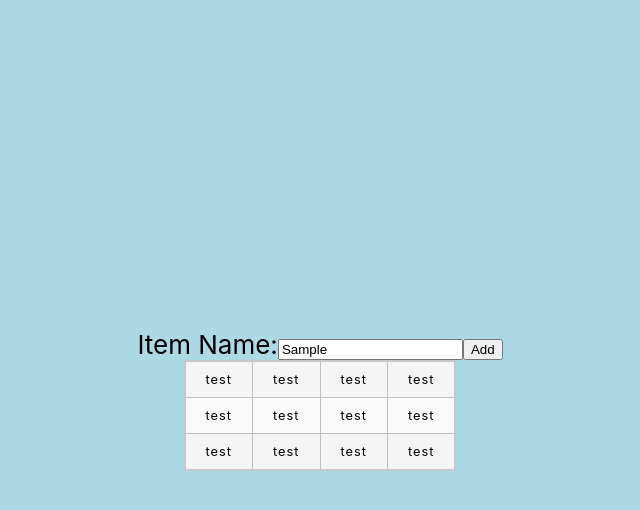
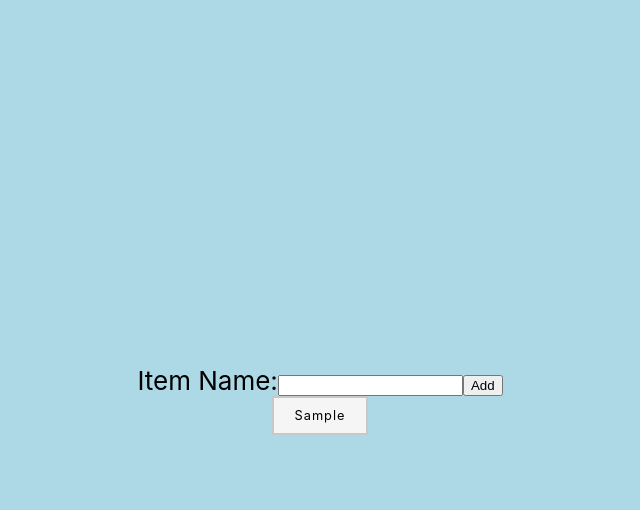
Before and after one commit to matthewaching/recipe-generator, a React (Create React App) app: page / in a window 1280 px wide. Both pictures are taken after typing "Sample" into the empty fields and a click on the button "Add". Shown: the top 510 px of the page, without its empty margins (320-960 px from the left). Built offline with nearby package versions, Linux system fonts and the light colour scheme.

Commit message:
Implement base input to table functionality
Submitting item from input currently adds the item to a table
underneath the input line. Next step will be to add multiple subfields
to add properties to each entry.

```diff
--- a/src/App.js
+++ b/src/App.js
@@ -1,13 +1,31 @@
-import logo from './logo.svg';
 import './App.css';
+import { useState } from 'react';
 import SearchBar from './components/SearchBar';
 import Table from './components/Table';
 
 function App() {
+  const [currentItem, setCurrentItem] = useState({
+      name: '',
+      index: 0,
+    },
+  );
+
+  const [itemArray, setArray] = useState([]);
+
   return (
     <div className="App">
-      <SearchBar />
-      <Table />
+      <SearchBar
+        currentItem={currentItem}
+        setCurrentItem={setCurrentItem}
+        itemArray={itemArray}
+        setArray={setArray}
+      />
+      <Table
+        currentItem={currentItem}
+        setCurrentItem={setCurrentItem}
+        itemArray={itemArray}
+        setArray={setArray}
+      />
     </div>
   );
 }
--- a/src/components/SearchBar.js
+++ b/src/components/SearchBar.js
@@ -1,9 +1,28 @@
-function Searchbar(props) {
+function Searchbar({currentItem, setCurrentItem, itemArray, setArray}) {
+
+    const searchInput = (e) => {
+        setCurrentItem({
+            name: e.target.value,
+            index: currentItem.index,
+        });
+    }
+
+    const addItem = (e) => {
+        e.preventDefault();
+        setArray([...itemArray, currentItem]);
+        setCurrentItem({
+            name: '',
+            index: currentItem.index + 1,
+        });
+    }
+
     return(
         <div>
-            <label for="addItem">Item Name:</label>
-            <input type="text" id="addItem"></input>
-            <button type="submit">Add</button>
+            <form onSubmit={addItem}>
+                <label htmlFor="addItem">Item Name:</label>
+                <input type="text" id="addItem" value={currentItem.name} onChange={searchInput}></input>
+                <button type="submit">Add</button>
+            </form>
         </div>
     )
 }
--- a/src/components/Table.js
+++ b/src/components/Table.js
@@ -1,23 +1,8 @@
-function Table(props) {
+function Table({itemArray}) {
     return <table>
-        <tr>
-            <td>test</td>
-            <td>test</td>
-            <td>test</td>
-            <td>test</td>
-        </tr>
-        <tr>
-            <td>test</td>
-            <td>test</td>
-            <td>test</td>
-            <td>test</td>
-        </tr>
-        <tr>
-            <td>test</td>
-            <td>test</td>
-            <td>test</td>
-            <td>test</td>
-        </tr>
+        {itemArray.map(item => {
+            return <tr><td>{item.name}</td></tr>
+        })}
     </table>
 }
 
```
